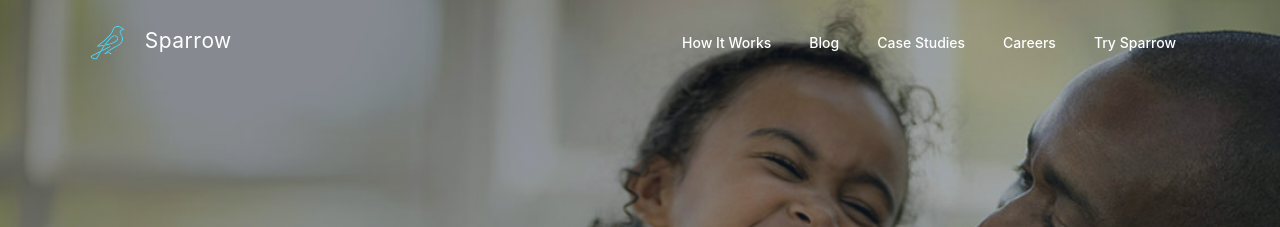
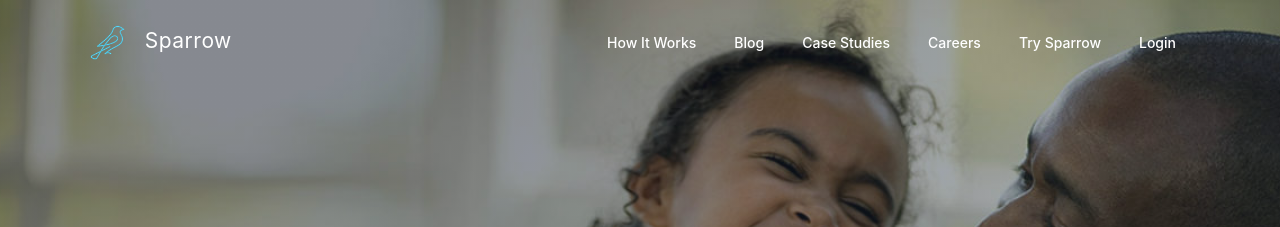
Before and after one commit to trysparrow/sparrow-landing, a Jekyll site: the page built from index.html, in a window 1280 px wide. Shown: the top 227 px of the page. Built offline with Jekyll 4.4.1, drawn with Linux system fonts in a browser that asks for light colours; nearby versions of some CDN libraries; comment, search, counter and statistics services are not loaded.

Commit message:
Add login page with links to dashboard

```diff
--- a/_data/nav.yml
+++ b/_data/nav.yml
@@ -12,3 +12,6 @@
 
 - label: "Try Sparrow"
   url: "/#signup"
+
+- label: "Login"
+  url: "/login"
--- a/_layouts/base.html
+++ b/_layouts/base.html
@@ -118,7 +118,7 @@
   Please <a href="http://browsehappy.com/">upgrade your browser</a> to improve your experience.</p>
   <![endif]
 -->
-
+<body>
   {% include navbar.html %}
 
   {{ content }}
@@ -136,6 +136,7 @@
 
     </div>
   </div>
+</body>
 
 <script type="text/javascript">
   $(function () {
--- a/assets/css/sparrow-overrides.css
+++ b/assets/css/sparrow-overrides.css
@@ -1,3 +1,17 @@
+html, body {
+  height: 100%;
+  margin: 0;
+}
+
+body {
+  display:flex;
+  flex-direction:column;
+}
+
+.footer-light {
+  margin-top:auto;
+}
+
 .content {
   height: 32px;
   overflow: hidden;
```
Also changed, not shown: login.html (added, +18 -0 lines). Lines whose indentation alone changed are shown as unchanged.
